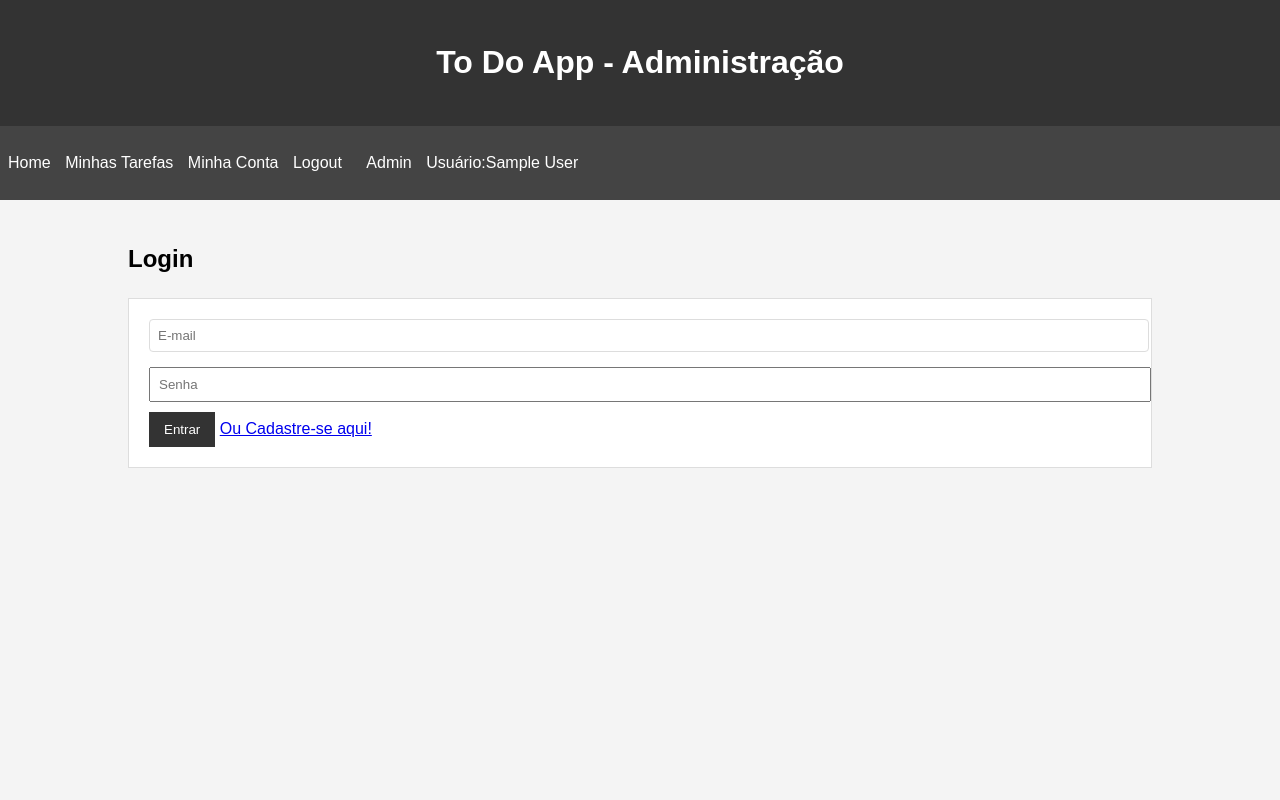
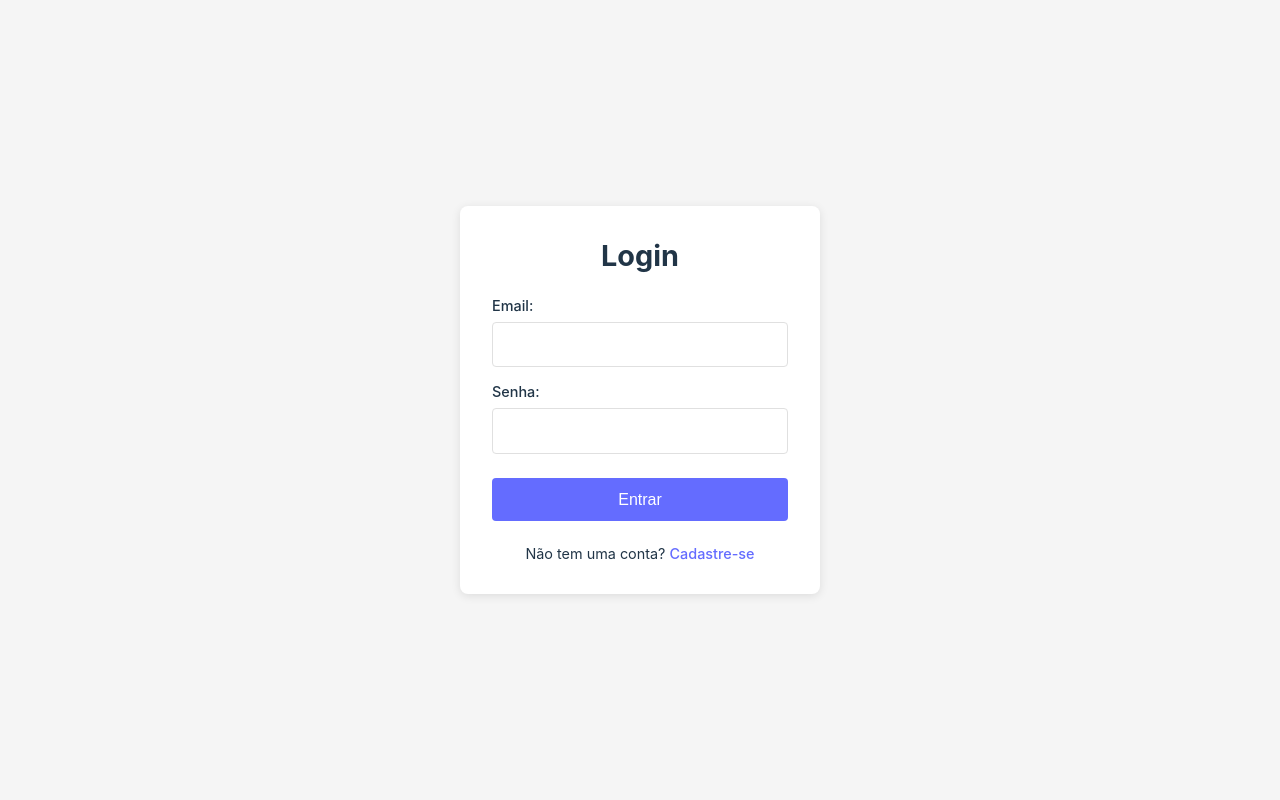
Before and after one commit to JonasSJesus/TodoOnWeb, a PHP site: template view/login.php in a window 1280 px wide. Run offline with PHP 8.4, Linux system fonts and the light colour scheme; the template is opened without the code that fills it, so the values that code supplies are empty; the visitor is signed in with stand-in values (Sample User, id 1); some libraries are stand-ins or nearby versions.

Commit message:
Sistemas de login e CRUD de Usuários finalizados

```diff
--- /dev/null
+++ b/public/css/login.css
@@ -0,0 +1,108 @@
+:root {
+     --primary-color: #646cff;
+     --primary-hover: #535bf2;
+     --background-color: #f5f5f5;
+     --box-background: #ffffff;
+     --text-color: #213547;
+     --border-color: #e0e0e0;
+   }
+
+   * {
+     margin: 0;
+     padding: 0;
+     box-sizing: border-box;
+   }
+
+   body {
+     font-family: Inter, system-ui, Avenir, Helvetica, Arial, sans-serif;
+     background-color: var(--background-color);
+     color: var(--text-color);
+     min-height: 100vh;
+     display: flex;
+     align-items: center;
+     justify-content: center;
+   }
+
+   .auth-container {
+     width: 100%;
+     max-width: 400px;
+     padding: 20px;
+   }
+
+   .auth-box {
+     background-color: var(--box-background);
+     padding: 2rem;
+     border-radius: 8px;
+     box-shadow: 0 2px 10px rgba(0, 0, 0, 0.1);
+   }
+
+   h1 {
+     text-align: center;
+     margin-bottom: 1.5rem;
+     color: var(--text-color);
+     font-size: 1.8rem;
+   }
+
+   .auth-form {
+     display: flex;
+     flex-direction: column;
+     gap: 1rem;
+   }
+
+   .form-group {
+     display: flex;
+     flex-direction: column;
+     gap: 0.5rem;
+   }
+
+   label {
+     font-size: 0.9rem;
+     font-weight: 500;
+   }
+
+   input {
+     padding: 0.8rem;
+     border: 1px solid var(--border-color);
+     border-radius: 4px;
+     font-size: 1rem;
+     transition: border-color 0.2s;
+   }
+
+   input:focus {
+     outline: none;
+     border-color: var(--primary-color);
+   }
+
+   button {
+     background-color: var(--primary-color);
+     color: white;
+     padding: 0.8rem;
+     border: none;
+     border-radius: 4px;
+     font-size: 1rem;
+     font-weight: 500;
+     cursor: pointer;
+     transition: background-color 0.2s;
+     margin-top: 0.5rem;
+   }
+
+   button:hover {
+     background-color: var(--primary-hover);
+   }
+
+   .auth-link {
+     text-align: center;
+     margin-top: 1.5rem;
+     font-size: 0.9rem;
+   }
+
+   .auth-link a {
+     color: var(--primary-color);
+     text-decoration: none;
+     font-weight: 500;
+   }
+
+   .auth-link a:hover {
+     color: var(--primary-hover);
+     text-decoration: underline;
+   }
--- a/public/index.php
+++ b/public/index.php
@@ -24,7 +24,10 @@ $taskController = new TaskController($taskRepository, $userRepository);
 $userController = new UserController($userRepository);
 $authController = new AuthController($userRepository);
 
-$authController->requireAuth($path);
+#var_dump ($_SESSION);
+#exit;
+
+$authController->checkAccess($path);
 
 switch ($path) {
     case '/':
--- a/src/Controller/TaskController.php
+++ b/src/Controller/TaskController.php
@@ -31,6 +31,7 @@ class TaskController
 
     public function adminPage(): void
     {
+
         $users = $this->userRepository->all();
         require_once __DIR__ . "/../../view/admin.php";
     }
--- a/src/Entity/User.php
+++ b/src/Entity/User.php
@@ -26,4 +26,6 @@ class User
     {
         $this->password = $password;
     }
+
+
 }
--- a/view/Includes/header.php
+++ b/view/Includes/header.php
@@ -5,7 +5,7 @@
     <meta name="viewport" content="width=device-width, initial-scale=1.0">
     <title>To Do App - Administração</title>
     <link rel="stylesheet" href="./css/styles.css">
-    <!--Segundo instale a API do SweetAlert -->
+    <!--API do SweetAlert -->
     <script src="//cdn.jsdelivr.net/npm/sweetalert2@11"></script>
 </head>
 <body>
@@ -16,15 +16,11 @@
         <ul>
             <li><a href="/">Home</a></li>
             <li><a href="/tasks">Minhas Tarefas</a></li>
-            <?php if ($_SESSION['logado']) {
-                echo "<li><a href=" . "\"/user?id=" . $_SESSION['id'] . "\" >Minha Conta</a></li>";
-            }
-            ?>
+            <li><a href="/user?id=<?= $_SESSION['id']?>" >Minha Conta</a></li>
             <li><a href="/logout">Logout</a></li>
-            <li><a href="/cadastro"></a></li>
             <?php if (array_key_exists('is_admin', $_SESSION) and  $_SESSION['is_admin'] == 1){
                 echo "<li><a href=\"/admin\">Admin</a></li>";
             } ?>
-            <li><a>Usuário:<?= $_SESSION['nome']; ?></a></li>
+            <li><a>Usuário:<?= $_SESSION['nome']?></a></li>
         </ul>
     </nav>
--- a/view/login.php
+++ b/view/login.php
@@ -1,4 +1,13 @@
-    <?php Include_once 'Includes/header.php'; ?>
+<!DOCTYPE html>
+<html lang="en">
+  <head>
+    <meta charset="UTF-8" />
+    <meta name="viewport" content="width=device-width, initial-scale=1.0" />
+    <title>Login</title>
+    <link rel="stylesheet" href="./css/login.css">
+    <script src="//cdn.jsdelivr.net/npm/sweetalert2@11"></script>
+  </head>
+  <body>
 
     <?php if (isset($_SESSION['login'])): ?>
       <script>
@@ -12,14 +21,24 @@
       <?php unset($_SESSION['login']); ?>
     <?php endif; ?>
 
-    <div class="container">
-        <h2>Login</h2>
-        <form name="login" method="post">
-            <input type="text" name="email" placeholder="E-mail">
-            <input type="password" name="password" placeholder="Senha">
-            <input type="submit" value="Entrar">
-            <a href="/cadastro" >Ou Cadastre-se aqui!</a>
+    <div class="auth-container">
+      <div class="auth-box">
+        <h1>Login</h1>
+        <form class="auth-form" method="post">
+          <div class="form-group">
+            <label for="email">Email:</label>
+            <input type="text" id="email" name="email">
+          </div>
+          <div class="form-group">
+            <label for="password">Senha:</label>
+            <input type="password" id="password" name="password">
+          </div>
+          <button type="submit">Entrar</button>
         </form>
+        <p class="auth-link">
+          Não tem uma conta? <a href="/cadastro">Cadastre-se</a>
+        </p>
+      </div>
     </div>
   </body>
 </html>
```
Also changed, not shown: src/Controller/AuthController.php (+30 -6 lines), view/home.php (+10 -1 lines), view/register.php (+36 -10 lines), db.sqlite. Lines whose indentation alone changed are shown as unchanged.
